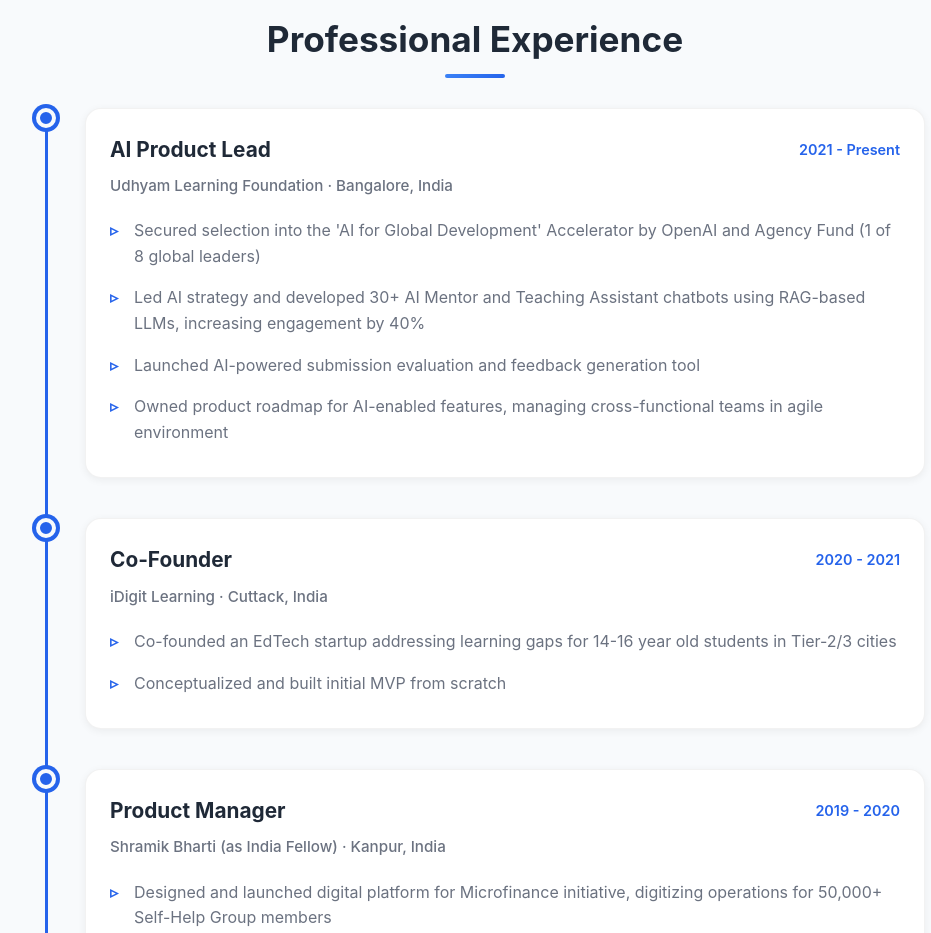
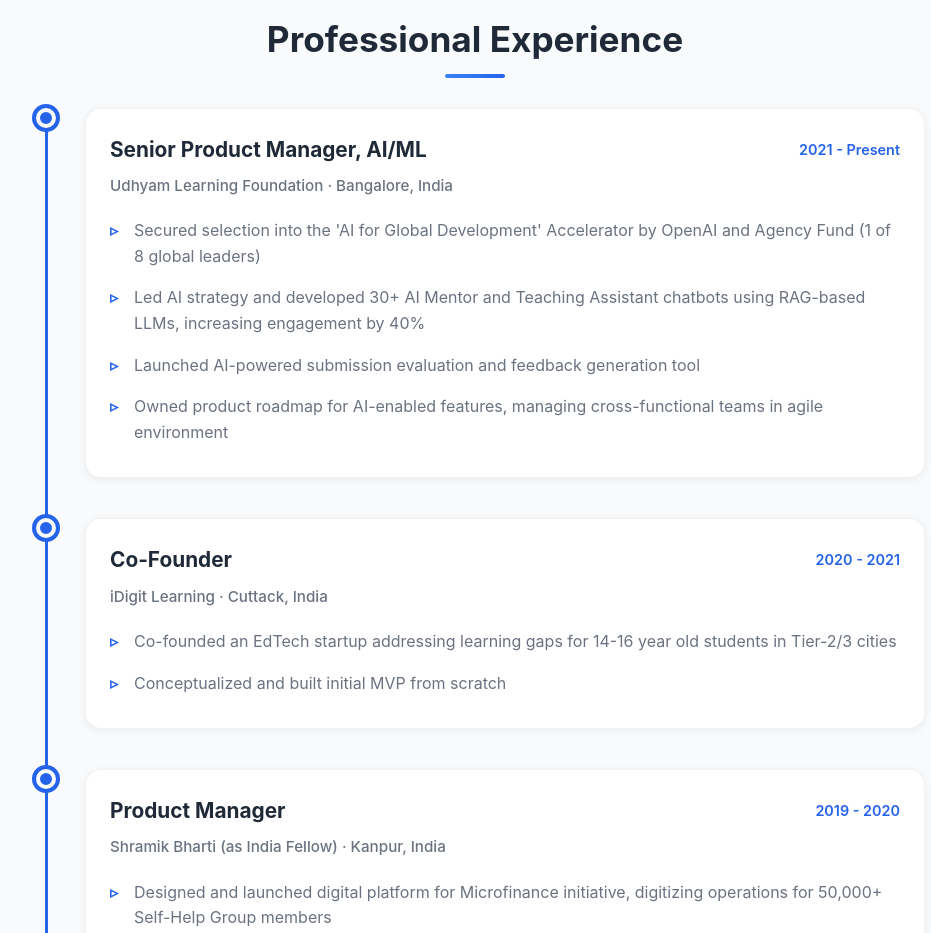
Before and after one commit to SaniSabale/portfolio, a plain HTML site: page index.html in a window 1280 px wide. Shown: the part 1640-2573 px from the top of the page, without its empty margins (165-1096 px from the left). Drawn offline with Linux system fonts and the light colour scheme.

Commit message:
Update index.html

```diff
--- a/index.html
+++ b/index.html
@@ -133,7 +133,7 @@
                     <div class="timeline-dot"></div>
                     <div class="timeline-content">
                         <div class="timeline-header">
-                            <h3>AI Product Lead</h3>
+                            <h3>Senior Product Manager, AI/ML</h3>
                             <span class="timeline-date">2021 - Present</span>
                         </div>
                         <h4 class="company">Udhyam Learning Foundation · Bangalore, India</h4>
```
